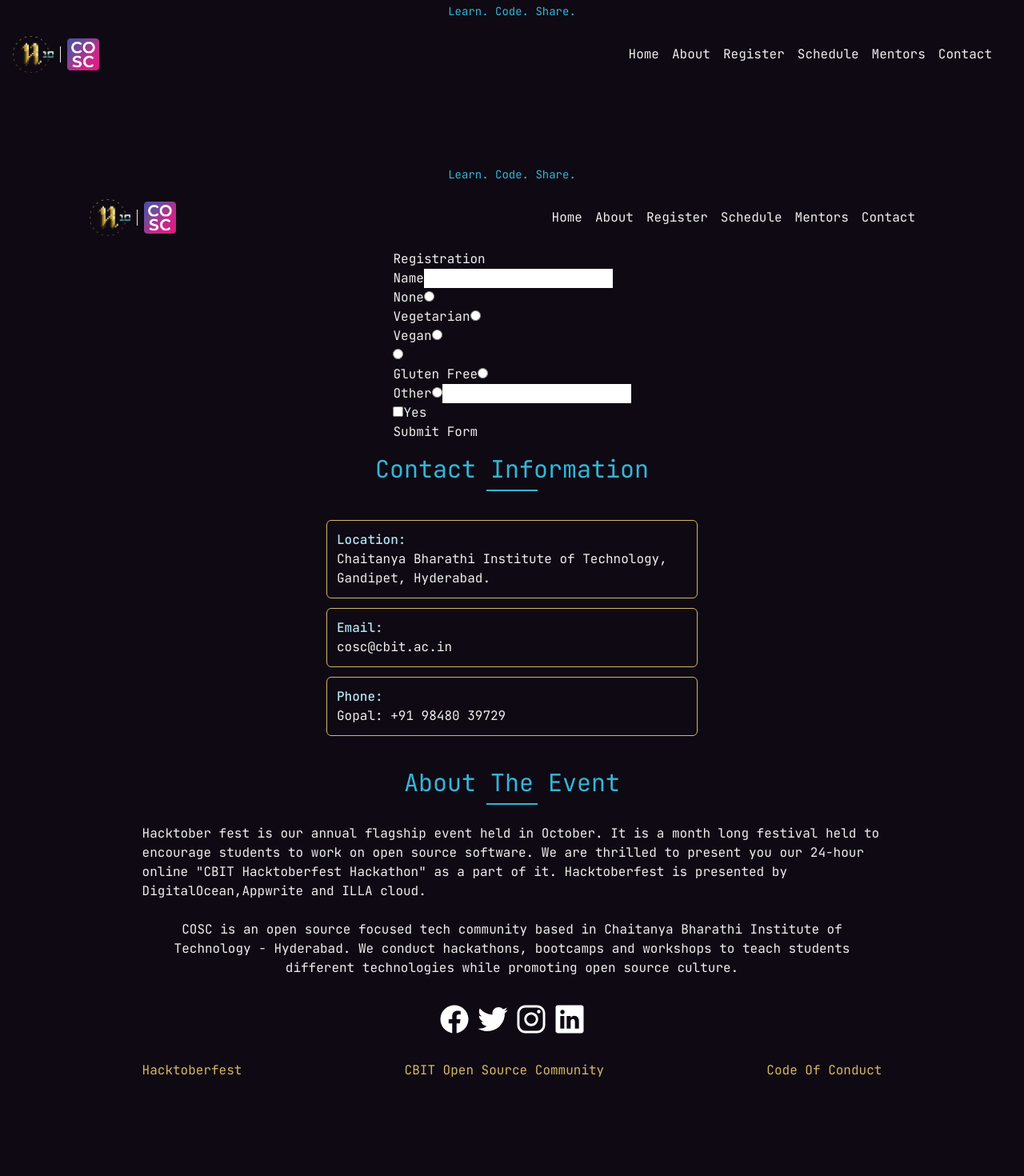
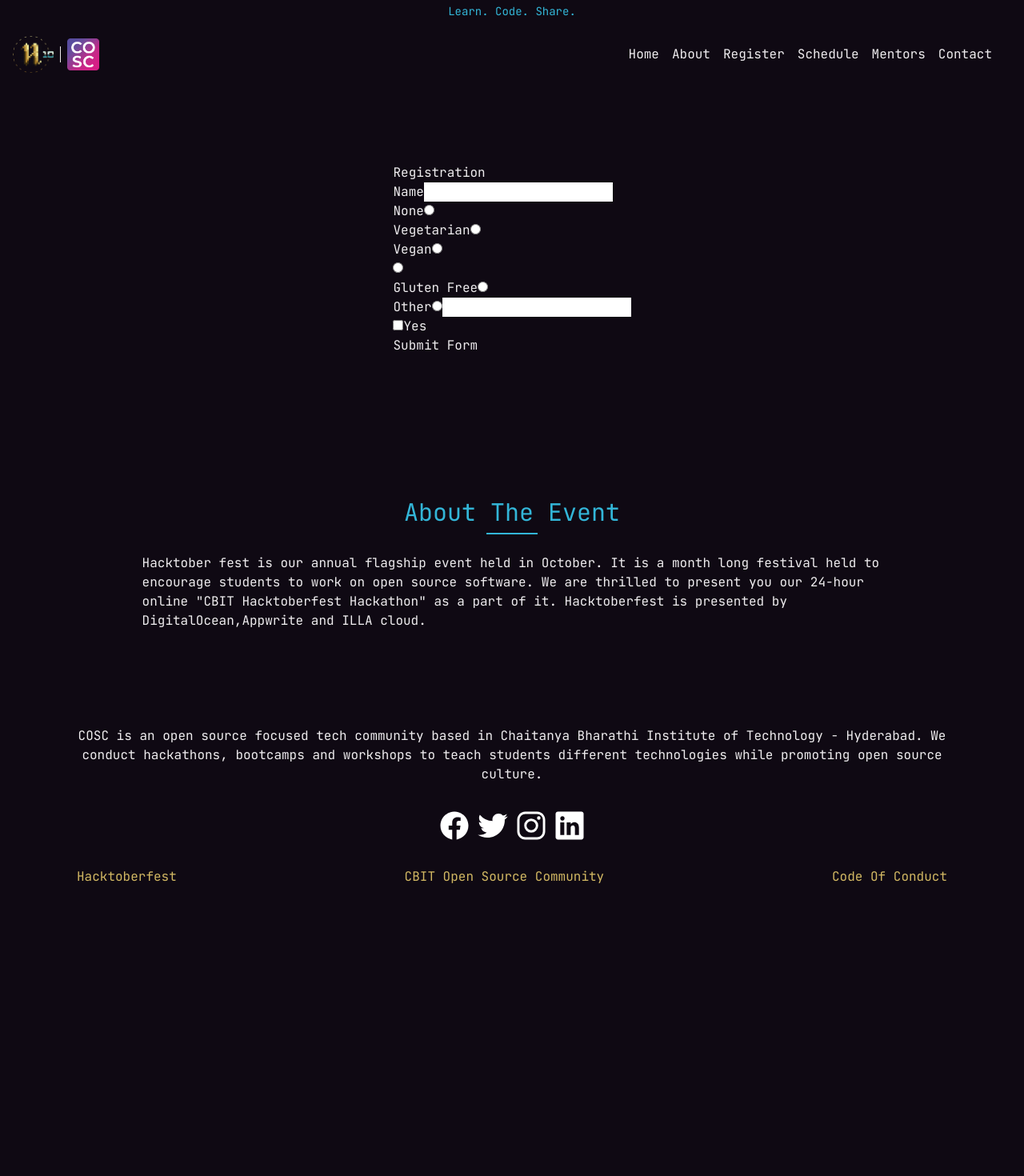
Before and after one commit to pupperemeritus/hacktoberfest-2023, a Next.js app: page /register in a window 1280 px wide. Shown: the top 1470 px of the page at 80% size. After the commit the page ends 1172 px from the top, so only its background shows below. Built offline with nearby package versions, Linux system fonts and the light colour scheme.

Commit message:
form layout update

```diff
--- a/app/register/page.jsx
+++ b/app/register/page.jsx
@@ -1,4 +1,3 @@
-import Navbar from "@/components/Navbar";
 import Form from "@/components/Form";
 import Contact from "@/components/Contact";
 import About from "@/components/About";
@@ -6,11 +5,10 @@ import Footer from "@/components/Footer";
 export default function Home() {
     return (
         <main className="flex min-h-screen flex-col items-center justify-between p-24">
-            <Navbar />
             <Form />
-            <Contact />
-            <About />
-            <Footer />
+            <section id="about">
+                <About />
+            </section>
         </main>
     );
 }
```
